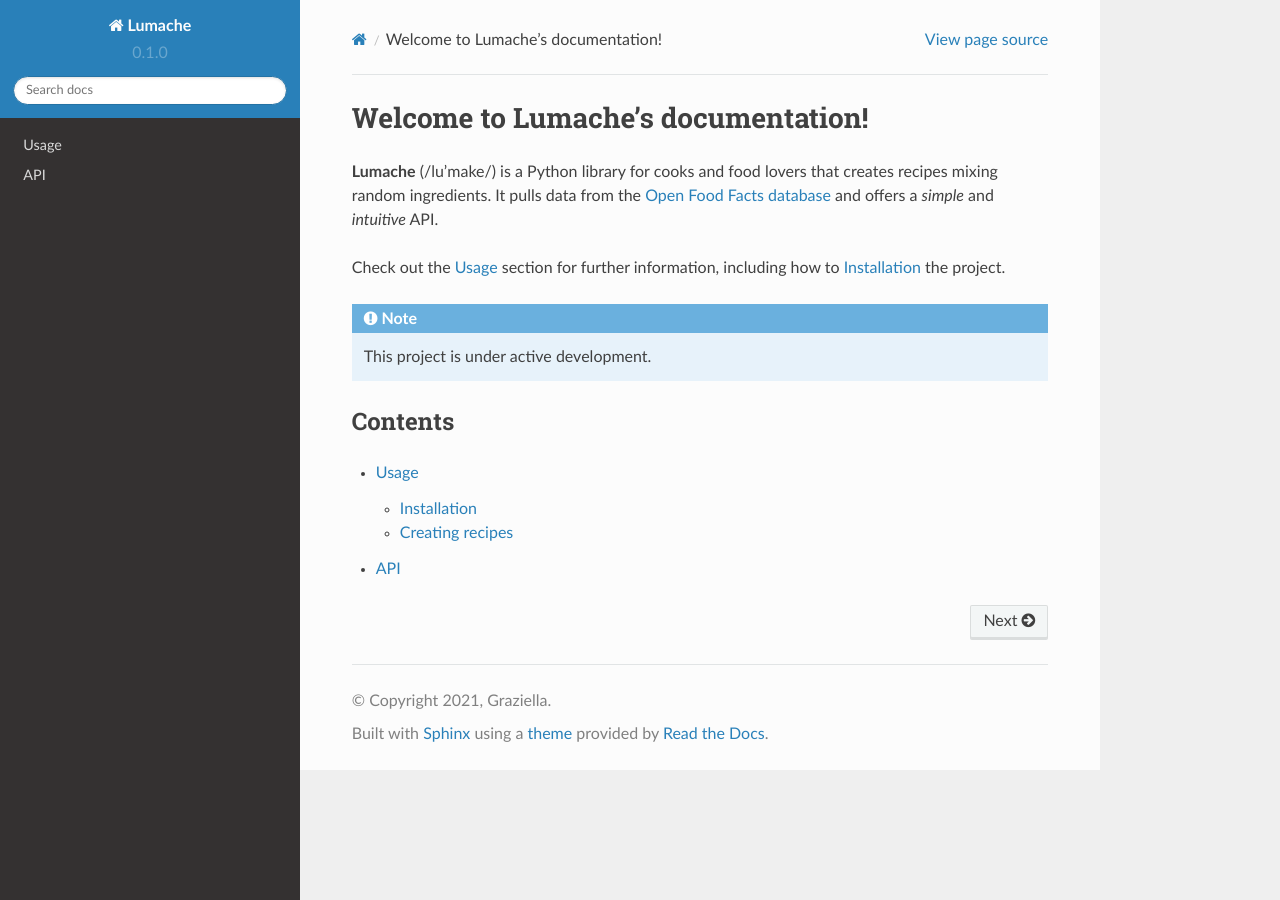
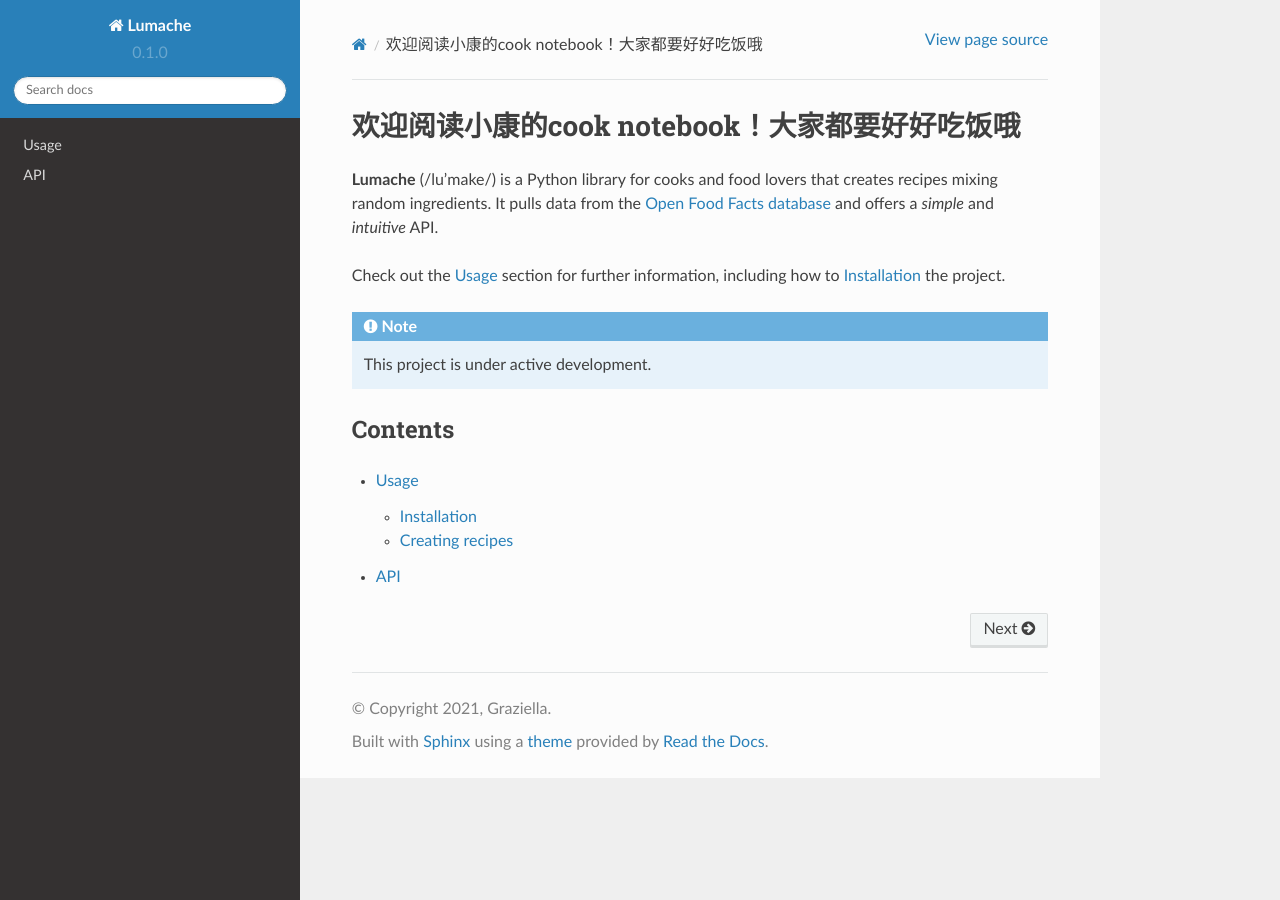
Before and after one commit to kangshuaibo2017/cook_notebook, a Sphinx documentation site: the page built from docs/source/index.rst, in a window 1280 px wide. Built offline with Sphinx 7.4.7 and the Read the Docs theme 2.0.0, drawn with Linux system fonts in a browser that asks for light colours.

Commit message:
try chinese

```diff
--- a/docs/source/index.rst
+++ b/docs/source/index.rst
@@ -1,4 +1,4 @@
-Welcome to Lumache's documentation!
+欢迎阅读小康的cook notebook！大家都要好好吃饭哦
 ===================================
 
 **Lumache** (/lu'make/) is a Python library for cooks and food lovers
```
